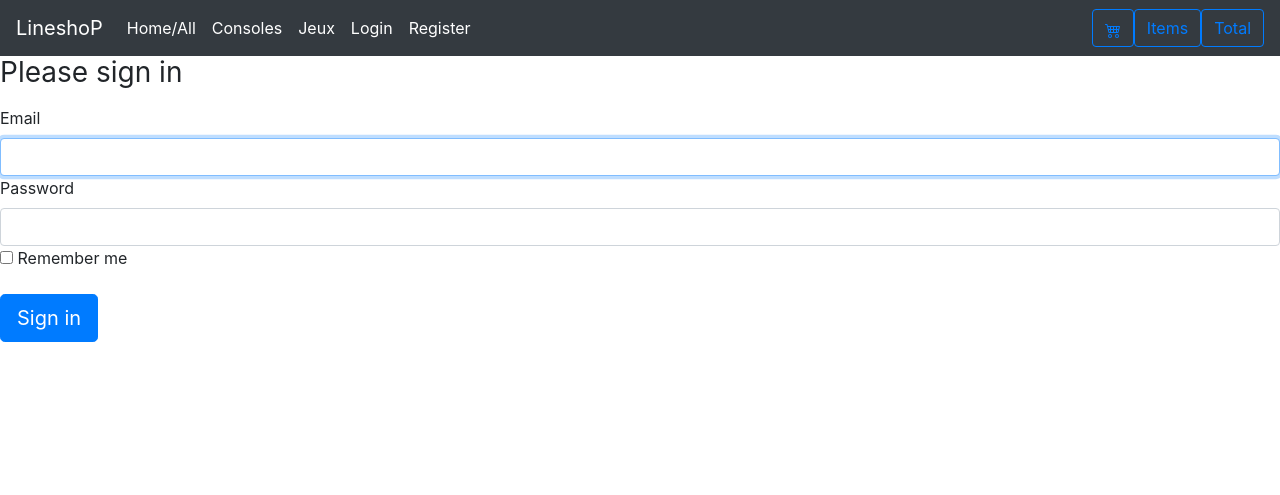
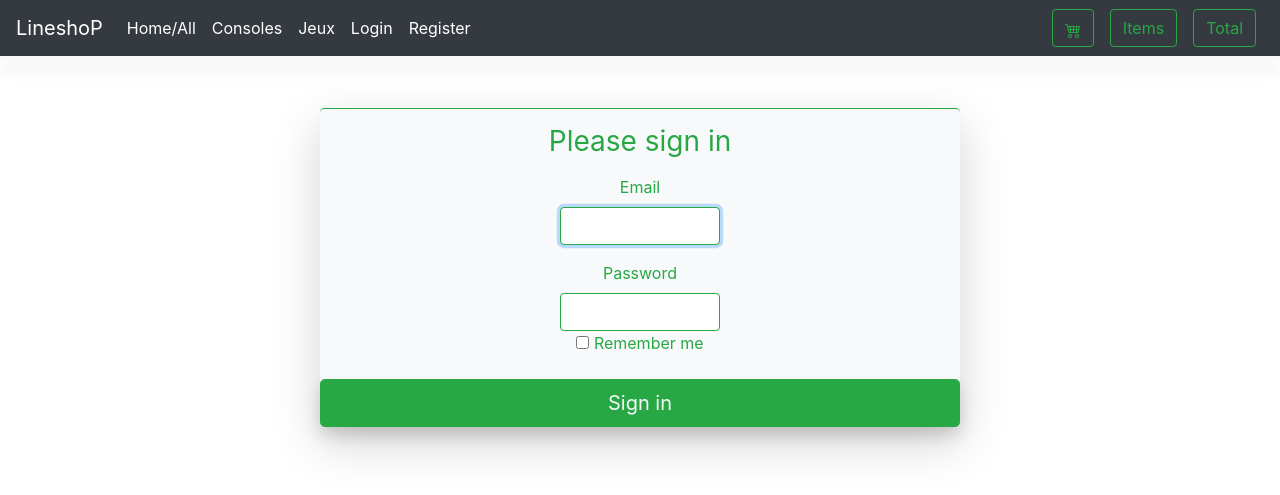
Before and after one commit to randrianaina/E_BOUTIQUE_OK, a Symfony app: template templates/security/login.html.twig in a window 1280 px wide. Shown: the top 495 px of the page. Run offline with Twig, Linux system fonts and the light colour scheme; the template is opened without the code that fills it, so the values that code supplies are empty; some libraries are stand-ins or nearby versions.

Commit message:
Login en form

```diff
--- a/templates/base.html.twig
+++ b/templates/base.html.twig
@@ -9,12 +9,13 @@
         {% endblock %}
     </head>
     <body>
+        <header>
             {# NAVBAR #}
             <nav class="navbar navbar-expand-lg navbar-dark bg-dark">
                     <a class="navbar-brand" href="#">LineshoP</a>
-                <button class="navbar-toggler" type="button" data-toggle="collapse" data-target="#navbarSupportedContent" aria-controls="navbarSupportedContent" aria-expanded="false" aria-label="Toggle navigation">
+                    {# <button class="navbar-toggler" type="button" data-toggle="collapse" data-target="#navbarSupportedContent" aria-controls="navbarSupportedContent" aria-expanded="false" aria-label="Toggle navigation">
                         <span class="navbar-toggler-icon"></span>
-                </button>
+                    </button> #}
 
                     <div class="collapse navbar-collapse" id="navbarSupportedContent">
                         <ul class="navbar-nav mr-auto">
@@ -34,29 +35,28 @@
                             <a class="nav-link" href="{{ path('app_register') }}">Register <span class="sr-only">(current)</span></a>
                         </li>
 
-
                         </ul>
                         <form class="form-inline my-2 my-lg-0">
                             {# <input class="form-control mr-sm-2" type="search" placeholder="Search" aria-label="Search">
                             <button class="btn btn-outline-primary my-2 my-sm-0" type="submit">Search</button> #}
-                        <button class="btn btn-outline-primary my-2 my-sm-0">
+                            <button class="btn btn-outline-success my-2 my-sm-0 mx-2" type="submit">
                                 <svg width="1em" height="1em" viewBox="0 0 16 16" class="bi bi-cart4" fill="currentColor" xmlns="http://www.w3.org/2000/svg">
                                 <path fill-rule="evenodd" d="M0 2.5A.5.5 0 0 1 .5 2H2a.5.5 0 0 1 .485.379L2.89 4H14.5a.5.5 0 0 1 .485.621l-1.5 6A.5.5 0 0 1 13 11H4a.5.5 0 0 1-.485-.379L1.61 3H.5a.5.5 0 0 1-.5-.5zM3.14 5l.5 2H5V5H3.14zM6 5v2h2V5H6zm3 0v2h2V5H9zm3 0v2h1.36l.5-2H12zm1.11 3H12v2h.61l.5-2zM11 8H9v2h2V8zM8 8H6v2h2V8zM5 8H3.89l.5 2H5V8zm0 5a1 1 0 1 0 0 2 1 1 0 0 0 0-2zm-2 1a2 2 0 1 1 4 0 2 2 0 0 1-4 0zm9-1a1 1 0 1 0 0 2 1 1 0 0 0 0-2zm-2 1a2 2 0 1 1 4 0 2 2 0 0 1-4 0z"/>
                                 </svg>
                             </button>
-                        <button class="btn btn-outline-primary my-2 my-sm-0" type="submit">Items</button>
-                        <button class="btn btn-outline-primary my-2 my-sm-0" type="submit">Total</button>
+                            <button class="btn btn-outline-success my-2 my-sm-0 mx-2" type="submit">Items</button>
+                            <button class="btn btn-outline-success my-2 my-sm-0 mx-2" type="submit">Total</button>
                         </form>
                     </div>
             </nav>
-         <div class="nav-item bg-secondary text-success text-center">
+            <div class="nav-item bg-light shadow text-success text-center pb-1">
                 {% if app.user %}
                     <div class="my-3">
                         <i>You are logged in as {{ app.user.username }} ==> <a href="{{ path('app_logout') }}">Logout</a></i>
                     </div>
                 {% endif %}
             </div>
-
+        </header>
 
         {% block body %}
 
--- a/templates/security/login.html.twig
+++ b/templates/security/login.html.twig
@@ -14,29 +14,33 @@
         </div>
     {% endif %}
 
-    <h1 class="h3 mb-3 font-weight-normal">Please sign in</h1>
-    <label for="inputEmail">Email</label>
-    <input type="email" value="{{ last_username }}" name="email" id="inputEmail" class="form-control" required autofocus>
-    <label for="inputPassword">Password</label>
-    <input type="password" name="password" id="inputPassword" class="form-control" required>
-
-    <input type="hidden" name="_csrf_token"
-           value="{{ csrf_token('authenticate') }}"
-    >
+    <div class=" rounded-lg bg-light w-50 mx-auto mt-5 border-top border-success shadow-lg">
+        <h1 class="h3 m-3 font-weight-normal text-success text-center">Please sign in</h1>
+        <div class="text-success text-center">
+            <label for="inputEmail">Email</label>
+            <input type="email" value="{{ last_username }}" name="email" id="inputEmail" class="form-control w-25 mx-auto border border-success" required autofocus>
+        </div>
+        <div class="text-success text-center mt-3">
+            <label for="inputPassword" class="text-center">Password</label>
+            <input type="password" name="password" id="inputPassword" class="form-control w-25 mx-auto border border-success" required>
+        </div>
+            <input type="hidden" name="_csrf_token"
+           value="{{ csrf_token('authenticate') }}">
 
 
         {# Uncomment this section and add a remember_me option below your firewall to activate remember me functionality.
         See https://symfony.com/doc/current/security/remember_me.html
  #}
-        <div class="checkbox mb-3">
-            <label>
-                <input type="checkbox" name="_remember_me"> Remember me
-            </label>
+
+        <div class="d-flex flex-column">
+            <div class="checkbox mb-3 d-flex mx-auto">
+                <label class="text-success text-center">
+                    <input type="checkbox" name="_remember_me" class="border border-success"> Remember me
+                </label>
+            </div>
+            <button class="btn btn-lg btn-success text-light shadow type="submit">Sign in</button>
         </div>
+    </div>
 
-
-    <button class="btn btn-lg btn-primary" type="submit">
-        Sign in
-    </button>
 </form>
 {% endblock %}
```
Also changed, not shown: templates/registration/register.html.twig (+3 -5 lines). Lines whose indentation alone changed are shown as unchanged.
